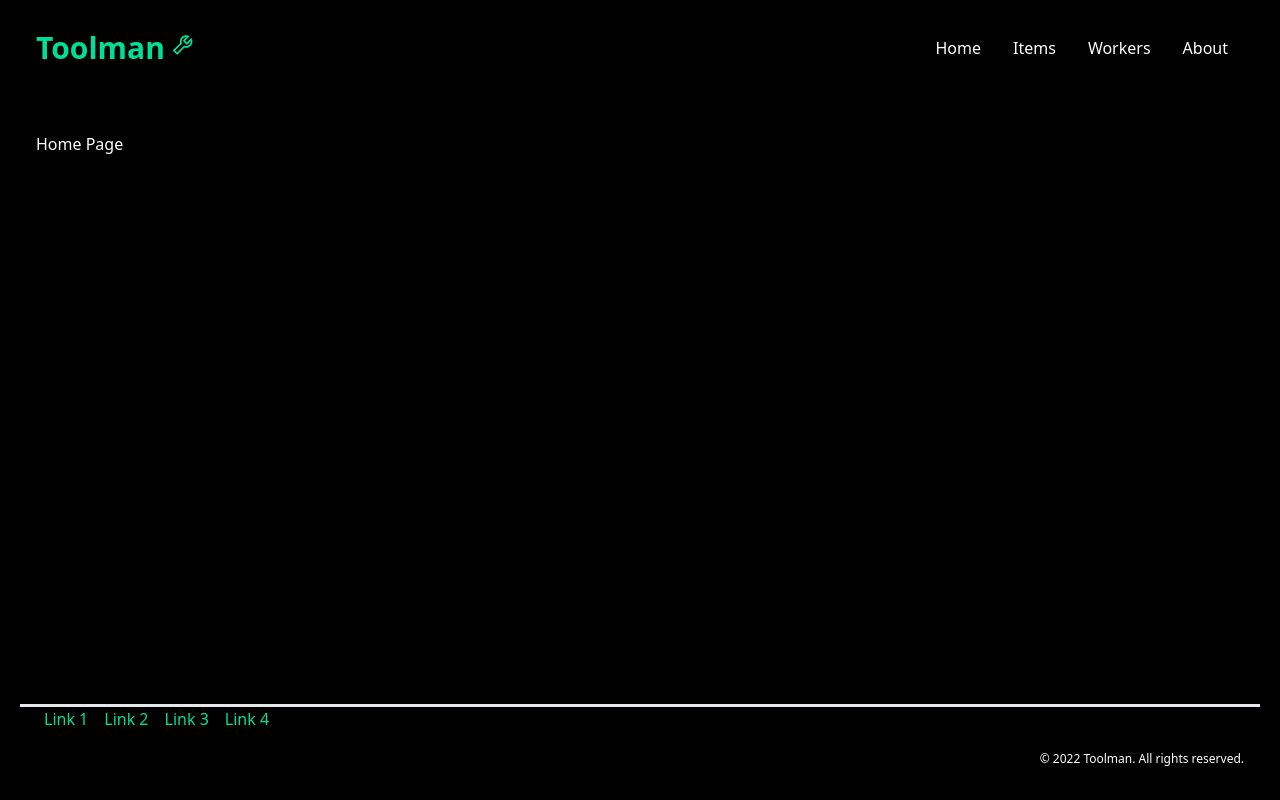
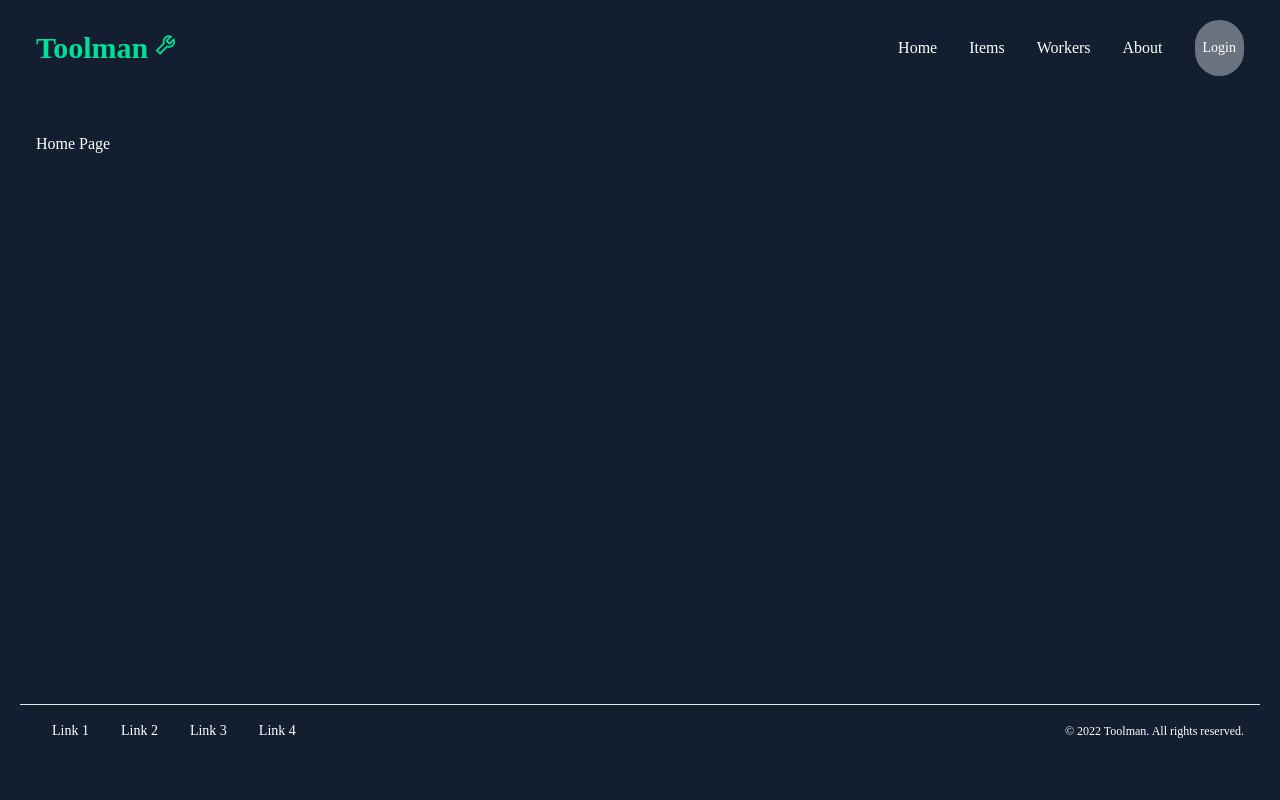
Before and after one commit to TomPrint/Toolman, a React (Create React App) app in the folder frontend/: page / in a window 1280 px wide. Built offline with nearby package versions, Linux system fonts and the light colour scheme.

Commit message:
Update styling in Navbar and Footer

```diff
--- a/frontend/src/components/Footer.js
+++ b/frontend/src/components/Footer.js
@@ -2,34 +2,32 @@ import { Link } from "react-router-dom";
 
 const Footer = () => {
   return (
-    <div className="fixed inset-x-0 bottom-0 items-center h-24 max-w-[1240px] mx-auto px-4 text-[#00df9a] border-t-[3px]">
-      <div>
-        <ul className="flex items-center start">
-          <li className="px-2">
+    <div className="fixed inset-x-0 bottom-0 items-center h-24 max-w-[1240px] mx-auto px-4 text-white border-t-[1px] invisible md:visible text-sm">
+      <div className="container flex justify-between">
+        <ul className="flex item items-center">
+          <li className="p-4">
             <Link to="home" smooth={true} duration={400}>
               Link 1
             </Link>
           </li>
-          <li className="px-2">
+          <li className="px-4">
             <Link to="about" smooth={true} duration={400}>
               Link 2
             </Link>
           </li>
-          <li className="px-2">
+          <li className="px-4">
             <Link to="skills" smooth={true} duration={400}>
               Link 3
             </Link>
           </li>
-          <li className="px-2">
+          <li className="px-4">
             <Link to="work" smooth={true} duration={400}>
               Link 4
             </Link>
           </li>
-        </ul>
+          </ul>
+        <ul className="flex item items-center text-white text-xs"> © 2022 Toolman. All rights reserved. </ul>
       </div>
-      <span className="flex justify-end mt-5 text-xs text-white ">
-        © 2022 Toolman. All rights reserved.
-      </span>
     </div>
   );
 };
--- a/frontend/src/components/Navbar.js
+++ b/frontend/src/components/Navbar.js
@@ -15,10 +15,11 @@ const Navbar = () => {
             <div className="flex justify-between items-center h-24 max-w-[1240px] mx-auto px-4 text-white ">
                 <Link to='/'><span className='flex'><h1 className='w-full text-3xl font-bold text-[#00df9a]'>Toolman</h1><AiOutlineTool size={30} color='#00df9a'/></span></Link>
                 <ul className='hidden md:flex'>
-                    <Link to='/'><li className='p-4'>Home</li></Link>
-                    <li className='p-4'>Items</li>
-                    <li className='p-4'>Workers</li>
-                    <li className='p-4'>About</li>
+                    <Link to='/'><li className='p-4 hover:text-[#00df9a] transition-all'>Home</li></Link>
+                    <li className='p-4 hover:text-[#00df9a] transition-all duration-500'>Items</li>
+                    <li className='p-4 hover:text-[#00df9a] transition-all duration-500'>Workers</li>
+                    <li className='p-4 hover:text-[#00df9a] transition-all duration-500'>About</li>
+                    <button class="px-2 ml-4 bg-gray-500 hover:bg-[#00df9a] transition-all duration-500 text-white text-sm rounded-full">Login</button>
                 </ul>
 
                 {/* onClick change icon of menu depend on the state */}
@@ -26,12 +27,12 @@ const Navbar = () => {
                     {nav ? <AiOutlineClose size={20} /> : <AiOutlineMenu size={20} />}
                 </div>
                 {/* changes styling depend on the nav state */}
-                <ul className={nav ? 'fixed left-0 top-0 w-[60%] h-full border-y border-black bg-black ease-in-out duration-500 md:hidden' : 'ease-in-out duration-500 fixed left-[-100%]'}>
-                    <h1 className='w-full text-3xl font-bold text-[#00df9a] m-4'>Toolman</h1>
-                        <li className='p-4 border-b border-gray-700'>Home</li>
-                        <li className='p-4 border-b border-gray-700'>Items</li>
-                        <li className='p-4 border-b border-gray-700'>Workers</li>
-                        <li className='p-4 border-b border-gray-700'>About</li>
+                <ul className={nav ? 'fixed left-0 top-0 w-[60%] h-full border-y bg-[#2E4053] ease-in-out duration-500 md:hidden' : 'ease-in-out duration-500 fixed left-[-100%]'}>
+                    <h1 className='w-full text-3xl font-bold text-[#00df9a] m-4'>Menu</h1>
+                        <li className='p-4 border-b border-gray-500'>Home</li>
+                        <li className='p-4 border-b border-gray-500'>Items</li>
+                        <li className='p-4 border-b border-gray-500'>Workers</li>
+                        <li className='p-4 border-b border-gray-500'>About</li>
                 </ul>
             </div>
      );
--- a/frontend/src/index.css
+++ b/frontend/src/index.css
@@ -4,6 +4,9 @@
 
 @tailwind utilities;
 
+@import url('https://fonts.googleapis.com/css2?family=Comfortaa:wght@300&display=swap');
+
 body {
-  background-color: black;
+  background-color: rgba(6, 18, 36, 0.945);
+  font-family: 'Comfortaa';
 }
```
